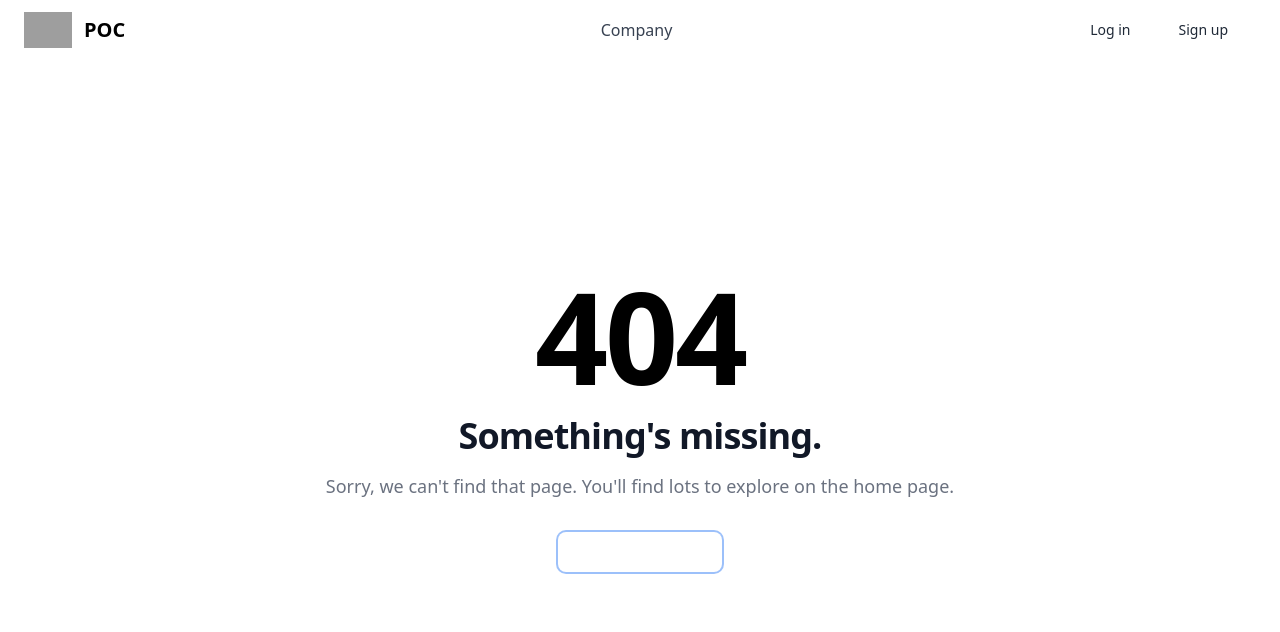
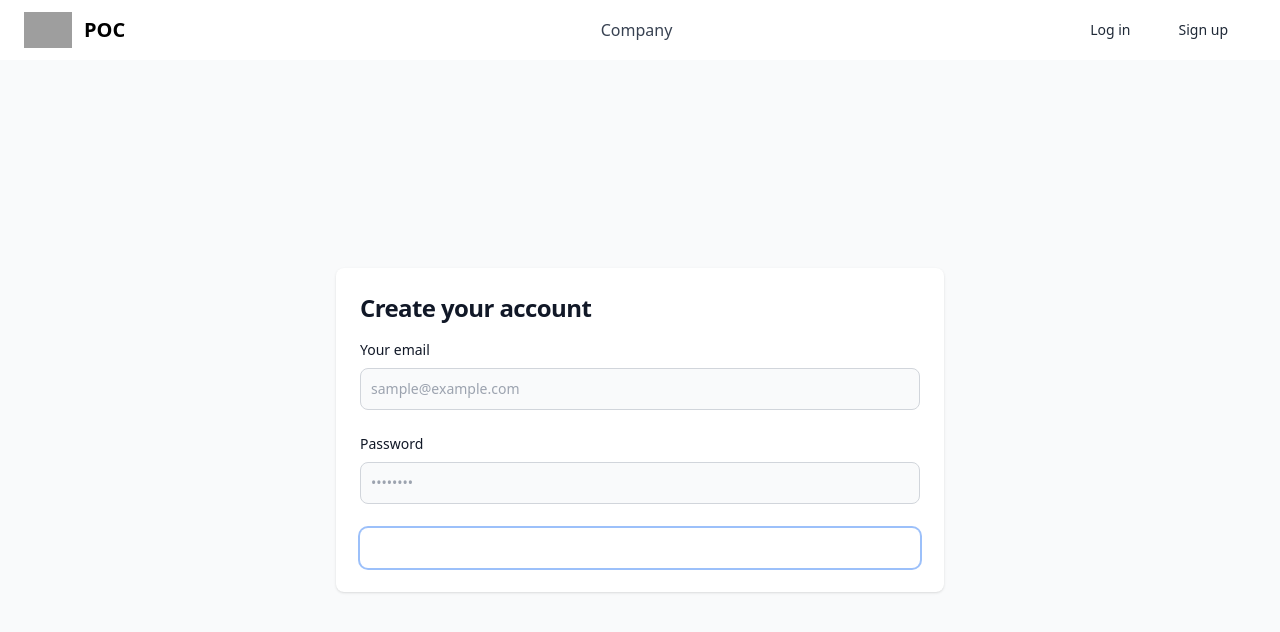
Before and after one commit to arryhere/POC, a React (Vite) app: page /signup in a window 1280 px wide. Before the commit this address had no page. Shown: the top 632 px of the page. Built offline with nearby package versions, Linux system fonts and the light colour scheme; grey boxes are pictures that could not be loaded.

Commit message:
feat: initial

```diff
--- a/src/pages/Authentication/Login.tsx
+++ b/src/pages/Authentication/Signup.tsx
@@ -1,32 +1,49 @@
-import React from 'react';
+import React, { useState } from 'react';
 import { Link } from 'react-router-dom';
-import { useForm } from 'react-hook-form';
+import { FieldErrors, useForm } from 'react-hook-form';
 import { yupResolver } from '@hookform/resolvers/yup';
 import * as yup from 'yup';
 import { createUserWithEmailAndPassword } from 'firebase/auth';
+import { auth } from '../../config/firebase.config';
 
-interface Login {
+interface Signup {
   email: string;
   password: string;
 }
 
 const loginSchema = yup.object().shape({
-  email: yup.string().email().required('Email is required'),
+  email: yup.string().email('Email must be valid').required('Email is required'),
   password: yup.string().required('Password is required').min(8, 'Password must be at least 8 characters'),
 });
 
-export default function Login() {
+export default function Signup() {
+  const [loading, setLoading] = useState<boolean>(false);
   const {
     register,
     handleSubmit,
     formState: { errors },
-  } = useForm<Login>({
+    reset,
+  } = useForm<Signup>({
     mode: 'onChange',
     resolver: yupResolver(loginSchema),
   });
 
-  async function onSubmit(data: Login) {
-    console.log(data);
+  async function onSubmit(data: Signup) {
+    try {
+      setLoading(true);
+      const { email, password } = data;
+      const response = await createUserWithEmailAndPassword(auth, email, password);
+      console.log('login firebase success', response);
+    } catch (error) {
+      console.log('login firebase error', error);
+    } finally {
+      setLoading(false);
+      reset();
+    }
+  }
+
+  async function onError(error: FieldErrors<Signup>) {
+    console.log('login form error', error);
   }
 
   return (
@@ -36,15 +53,15 @@ export default function Login() {
           <div className=" bg-white rounded-lg shadow dark:border dark:bg-gray-800 dark:border-gray-700">
             <div className="p-6 space-y-4">
               <h1 className="text-xl font-bold leading-tight tracking-tight text-gray-900 md:text-2xl dark:text-white">
-                Sign in to your account
+                Create your account
               </h1>
-              <form className="space-y-4 md:space-y-6" onSubmit={handleSubmit(onSubmit)}>
+              <form className="space-y-4 md:space-y-6" onSubmit={handleSubmit(onSubmit, onError)}>
                 <div>
                   <label htmlFor="email" className="block mb-2 text-sm font-medium text-gray-900 dark:text-white">
                     Your email
                   </label>
                   <input
-                    type="email"
+                    type="text"
                     id="email"
                     {...register('email')}
                     className="bg-gray-50 border border-gray-300 text-gray-900 sm:text-sm rounded-lg focus:ring-primary-600
@@ -69,41 +86,15 @@ export default function Login() {
                   />
                   {errors?.password && <p className=" mt-2 text-sm text-red-400">{errors.password.message}</p>}
                 </div>
-                <div className="flex items-center justify-between">
-                  <div className="flex items-start">
-                    <div className="flex items-center h-5">
-                      <input
-                        id="remember"
-                        aria-describedby="remember"
-                        type="checkbox"
-                        className="w-4 h-4 border border-gray-300 rounded bg-gray-50 focus:ring-3 focus:ring-primary-300
-                          dark:bg-gray-700 dark:border-gray-600 dark:focus:ring-primary-600 dark:ring-offset-gray-800"
-                      />
-                    </div>
-                    <div className="ml-3 text-sm">
-                      <label htmlFor="remember" className="text-gray-500 dark:text-gray-300">
-                        Remember me
-                      </label>
-                    </div>
-                  </div>
-                  <Link to="/forget-password" className="text-sm font-medium text-primary-600 hover:underline dark:text-gray-300">
-                    Forgot password?
-                  </Link>
-                </div>
                 <button
+                  disabled={loading}
                   type="submit"
                   className="w-full text-white bg-primary-600 ring-2 hover:ring-0 hover:bg-gray-700 focus:ring-4 focus:ring-primary-300
                     font-medium rounded-lg text-sm px-5 py-2.5 text-center dark:bg-primary-600
                     dark:hover:bg-primary-700 dark:focus:ring-primary-800"
                 >
-                  Sign in
+                  {loading ? 'loading' : 'Sign up'}
                 </button>
-                <p className="text-sm font-light text-gray-500 dark:text-gray-400">
-                  Don’t have an account yet?
-                  <Link to="/signup" className="ml-2 font-medium text-primary-600 hover:underline dark:text-primary-500">
-                    Sign up
-                  </Link>
-                </p>
               </form>
             </div>
           </div>
--- a/src/routes/AppRoutes.tsx
+++ b/src/routes/AppRoutes.tsx
@@ -1,7 +1,7 @@
 import React from 'react';
 import { Routes, Route } from 'react-router-dom';
 import Home from '../pages/Home/Home';
-import Login from '../pages/Authentication/Login';
+import Signup from '../pages/Authentication/Signup';
 import _404 from '../pages/Error/_404';
 
 export default function AppRoutes() {
@@ -9,7 +9,7 @@ export default function AppRoutes() {
     <>
       <Routes>
         <Route path='/' element={<Home />} />
-        <Route path='/login' element={<Login />} />
+        <Route path='/signup' element={<Signup />} />
         <Route path='*' element={<_404 />} />
       </Routes>
     </>
```
